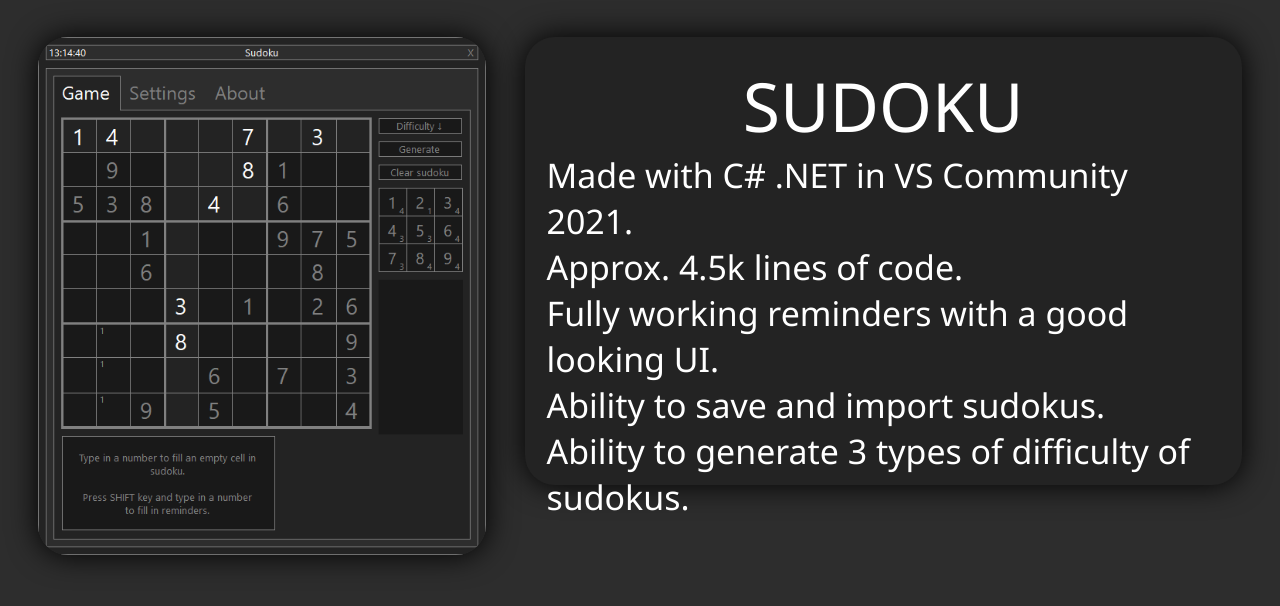
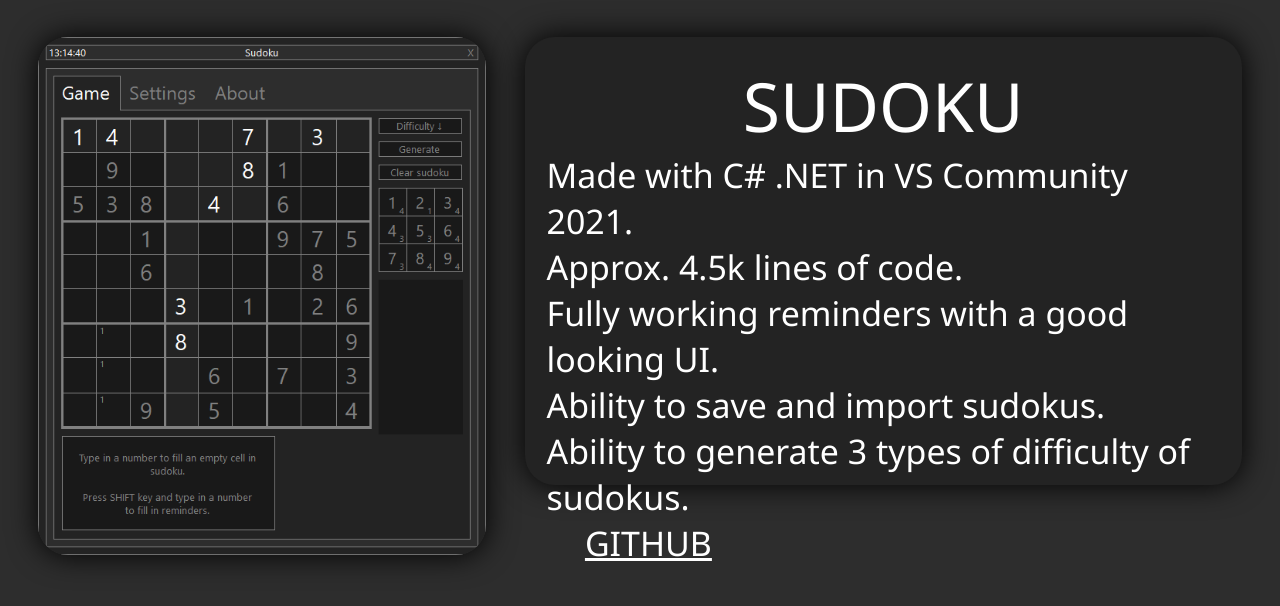
Before and after one commit to tanakimees/tanakimees.github.io, a PHP site: page /home.html in a window 1280 px wide. Shown: the part 1296-1902 px from the top of the page. Run offline with PHP 8.4, Linux system fonts and the light colour scheme.

Commit message:
sudoku valma

```diff
--- a/home.css
+++ b/home.css
@@ -151,6 +151,13 @@
 .sudokuheader {
   text-align: center;
   font-weight: 400;
+}
+
+.sudokulink {
+  text-decoration: none;
+  color: white;
+  text-decoration: underline;
+  padding-left: 3vw;
 }
 
 .header .menu-icon {
--- a/home.html
+++ b/home.html
@@ -60,6 +60,8 @@
          Ability to save and import sudokus.
          <div class="wrap-it"></div>
          Ability to generate 3 types of difficulty of sudokus.
+         <div class="wrap-it"></div>
+         <a class="sudokulink" href="https://github.com/tanakimees/sudoku">GITHUB</a>
        </div>
       </div>
 
```
